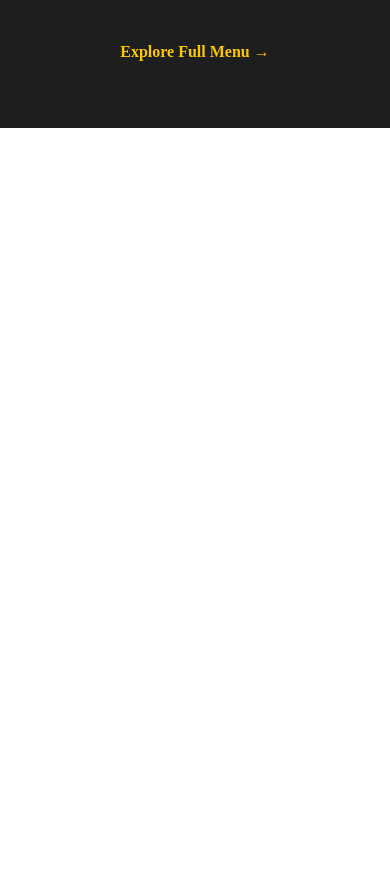
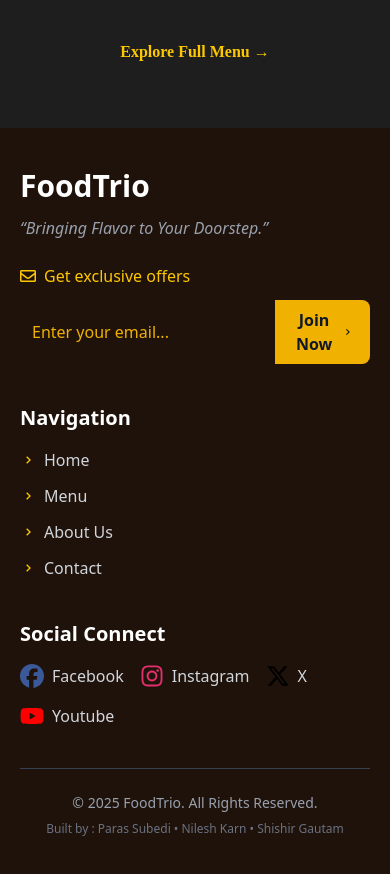
Before and after one commit to SUBEDIparas0414/food--app, a React (Vite) app: page / in a window 390 px wide. Shown: the part 7120-7994 px from the top of the page. Before the commit the page ends 7248 px from the top, so only its background shows below. Built offline with nearby package versions, Linux system fonts and the light colour scheme.

Commit message:
add the footer

```diff
--- /dev/null
+++ b/src/components/Footer/Footer.jsx
@@ -0,0 +1,107 @@
+import React, { useState } from "react";
+import { FaRegEnvelope } from "react-icons/fa";
+import { BiChevronRight } from "react-icons/bi";
+import { socialIcons } from "../../assets/dummydata";
+
+const Footer = () => {
+  const navItems = [
+    { name: "Home", link: "/" },
+    { name: "Menu", link: "/Menu" },
+    { name: "About Us", link: "/about" },
+    { name: "Contact", link: "/contact" },
+  ];
+  const [email, setEmail] = useState("");
+  const handleSubmit = (e) => {
+    e.preventDefault();
+    alert(`Thanks for subscribing! We will send updates to ${email}`);
+    setEmail("");
+  };
+
+  return (
+    <footer className="bg-[rgb(31,18,10)] text-gray-300 py-10 px-5">
+      <div className="max-w-7xl mx-auto grid grid-cols-1 md:grid-cols-3 gap-10">
+        {/* left column */}
+        <div>
+          <h2 className="text-3xl font-bold text-white mb-3">FoodTrio</h2>
+          <p className="text-gray-400 italic mb-6">
+            “Bringing Flavor to Your Doorstep.”
+          </p>
+          <form onSubmit={handleSubmit} className="space-y-3">
+            <div className="flex items-center gap-2 text-yellow-400">
+              <FaRegEnvelope />
+              <span className="font-medium">Get exclusive offers</span>
+            </div>
+            <div className="flex">
+              <input
+                type="email"
+                placeholder="Enter your email..."
+                value={email}
+                onChange={(e) => setEmail(e.target.value)}
+                className="flex-1 px-3 py-2 rounded-l-lg focus:outline-none text-gray-400
+               placeholder-yellow-500"
+                required
+              />
+              <button
+                type="submit"
+                className="flex items-center bg-yellow-500 text-gray-900 px-4 py-2 rounded-r-lg font-semibold hover:bg-yellow-400 transition"
+              >
+                <span>Join Now</span>
+                <BiChevronRight className="ml-1 text-xl" />
+              </button>
+            </div>
+          </form>
+        </div>
+
+        {/* middle column */}
+        <div>
+          <h3 className="text-xl font-semibold text-white mb-4">Navigation</h3>
+          <ul className="space-y-3">
+            {navItems.map((item) => (
+              <li key={item.name} className="flex items-center gap-2 group">
+                <BiChevronRight className="text-yellow-400 group-hover:translate-x-1 transition" />
+                <a
+                  href={item.link}
+                  className="hover:text-yellow-400 transition"
+                >
+                  {item.name}
+                </a>
+              </li>
+            ))}
+          </ul>
+        </div>
+
+        {/* right column */}
+        <div>
+          <h3 className="text-xl font-semibold text-white mb-4">
+            Social Connect
+          </h3>
+          <div className="flex flex-wrap gap-4">
+            {socialIcons.map(({ icon: Icon, link, color, label }, idx) => (
+              <a
+                target="_blank"
+                href={link}
+                key={idx}
+                rel="noopener noreferrer"
+                className="flex items-center gap-2 hover:scale-105 transition"
+                style={{ color }}
+              >
+                <Icon className="text-2xl" />
+                <span className="text-gray-300 hover:text-white">{label}</span>
+              </a>
+            ))}
+          </div>
+        </div>
+      </div>
+
+      {/* bottom section */}
+      <div className="border-t border-gray-700 mt-10 pt-6 text-center text-sm text-gray-400 space-y-2">
+        <p>&copy; 2025 FoodTrio. All Rights Reserved.</p>
+        <p className="text-xs text-gray-500">
+          Built by : Paras Subedi • Nilesh Karn • Shishir Gautam
+        </p>
+      </div>
+    </footer>
+  );
+};
+
+export default Footer;
--- a/src/pages/AboutPage/AboutPage.jsx
+++ b/src/pages/AboutPage/AboutPage.jsx
@@ -1,10 +1,12 @@
 import React from 'react'
 import Navbar from '../../components/Navbar/Navbar'
+import Footer from '../../components/Footer/Footer'
 
 const AboutPage = () => {
   return (
     <>
     <Navbar/>
+    <Footer />
 
     </>
   )
--- a/src/pages/Cart/Cart.jsx
+++ b/src/pages/Cart/Cart.jsx
@@ -1,11 +1,13 @@
 import React from 'react'
 import Navbar from '../../components/Navbar/Navbar'
+import Footer from '../../components/Footer/Footer'
 
 const Cart = () => {
   return (
 
       <>
           <Navbar/>
+          <Footer />
 
           </>
 
--- a/src/pages/ContactPage/ContactPage.jsx
+++ b/src/pages/ContactPage/ContactPage.jsx
@@ -1,10 +1,12 @@
 import React from 'react'
 import Navbar from '../../components/Navbar/Navbar'
+import Footer from '../../components/Footer/Footer'
 
 const ContactPage = () => {
   return (
     <>
     <Navbar/>
+    <Footer />
 
     </>
   )
--- a/src/pages/Home/Home.jsx
+++ b/src/pages/Home/Home.jsx
@@ -4,6 +4,7 @@ import Banner from '../../components/Banner/Banner';
 import SpecialOffer from '../../components/SpecialOffer/SpecialOffer';
 import AboutHome from '../../components/AboutHome/AboutHome';
 import OurHomeMenu from '../../components/OurHomeMenu/OurHomeMenu';
+import Footer from '../../components/Footer/Footer';
 
 const Home = () => {
   return (
@@ -13,6 +14,7 @@ const Home = () => {
       <SpecialOffer />
       <AboutHome />
       <OurHomeMenu />
+      <Footer />
     </>
   );
 };
--- a/src/pages/Menu/Menu.jsx
+++ b/src/pages/Menu/Menu.jsx
@@ -1,10 +1,13 @@
 import React from 'react'
 import Navbar from '../../components/Navbar/Navbar'
+import Footer from '../../components/Footer/Footer'
 
 const Menu = () => {
   return (
     <>
     <Navbar/>
+    <Footer />
+
 
     </>
   )
```
